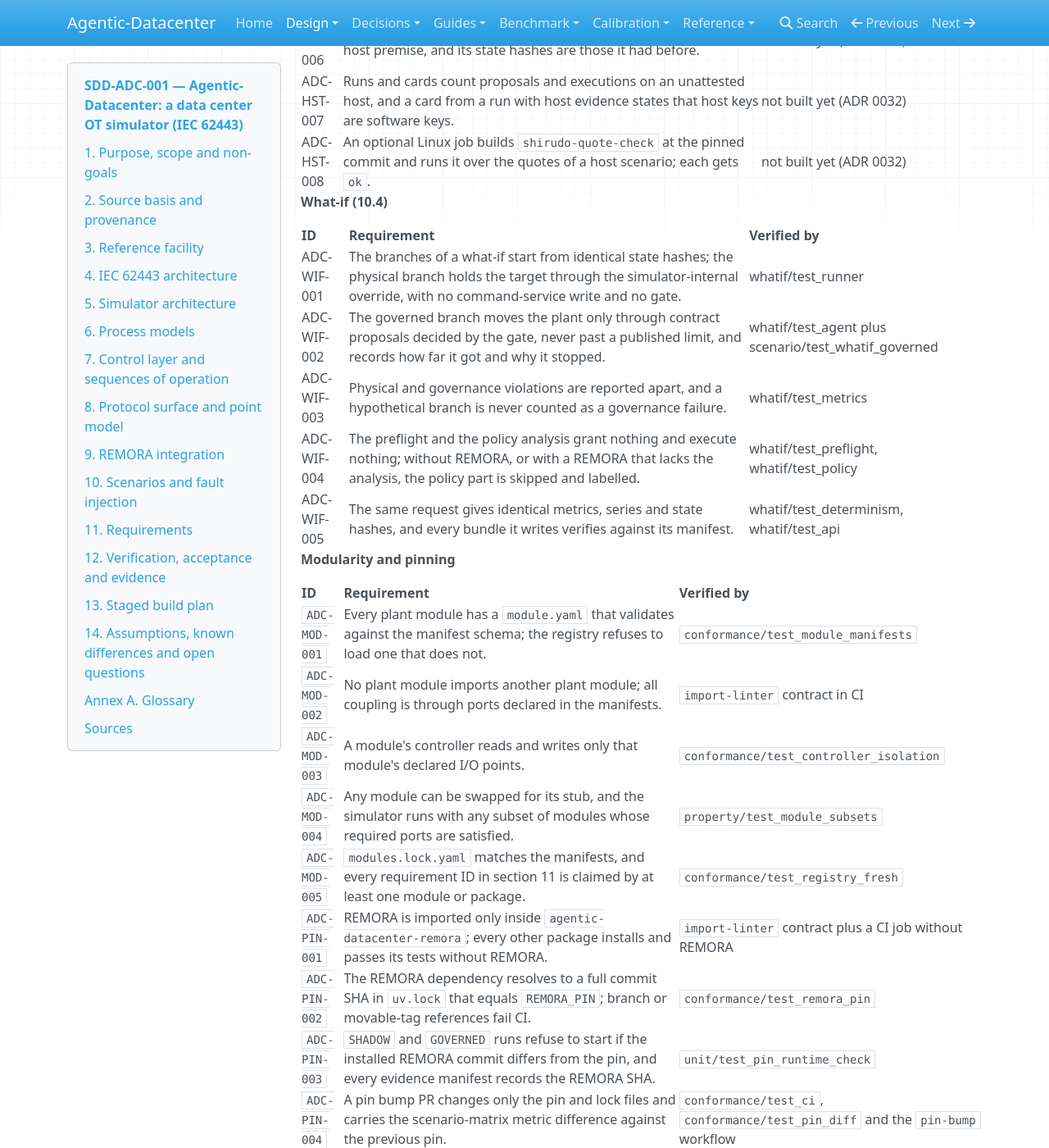
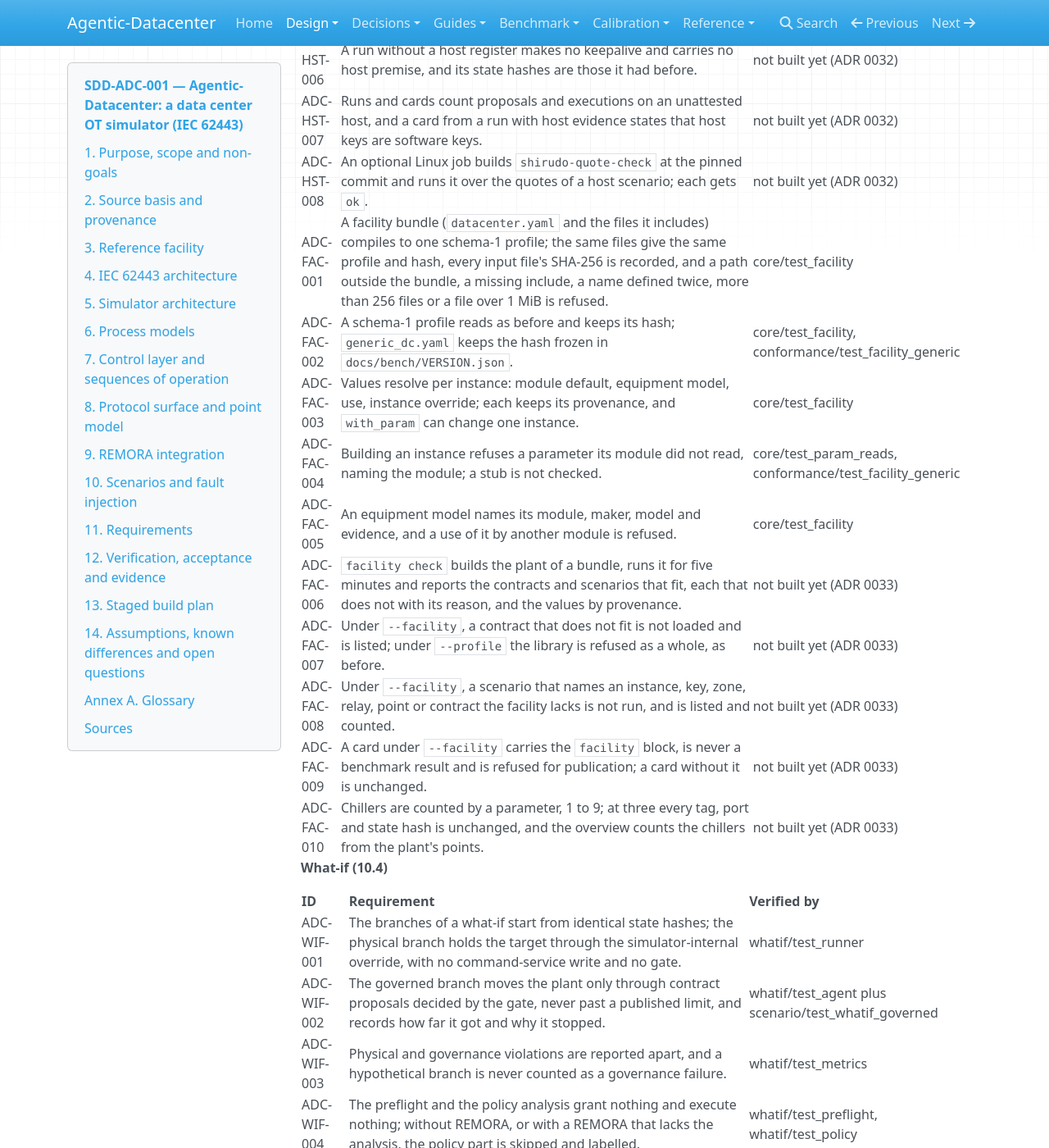
Before and after one commit to agentic-datacenter/agentic-datacenter, an MkDocs documentation site: the page built from docs/design/SDD-ADC-001.md, in a window 1280 px wide and 1400 px high, scrolled down 37460 px. Shown: the whole window at 82% size. Built offline with MkDocs 1.6.1, drawn with Linux system fonts in a browser that asks for light colours; nearby versions of some CDN libraries; some of the changed text lies outside the part shown.

Commit message:
The design document, the changelog and the navigation for bring your own data center, part 1

```diff
--- a/docs/design/SDD-ADC-001.md
+++ b/docs/design/SDD-ADC-001.md
@@ -864,6 +864,16 @@ Each requirement below maps to at least one named test; a requirement without a
 | ADC-HST-006 | A run without a host register makes no keepalive and carries no host premise, and its state hashes are those it had before. | not built yet (ADR 0032) |
 | ADC-HST-007 | Runs and cards count proposals and executions on an unattested host, and a card from a run with host evidence states that host keys are software keys. | not built yet (ADR 0032) |
 | ADC-HST-008 | An optional Linux job builds `shirudo-quote-check` at the pinned commit and runs it over the quotes of a host scenario; each gets `ok`. | not built yet (ADR 0032) |
+| ADC-FAC-001 | A facility bundle (`datacenter.yaml` and the files it includes) compiles to one schema-1 profile; the same files give the same profile and hash, every input file's SHA-256 is recorded, and a path outside the bundle, a missing include, a name defined twice, more than 256 files or a file over 1 MiB is refused. | core/test\_facility |
+| ADC-FAC-002 | A schema-1 profile reads as before and keeps its hash; `generic_dc.yaml` keeps the hash frozen in `docs/bench/VERSION.json`. | core/test\_facility, conformance/test\_facility\_generic |
+| ADC-FAC-003 | Values resolve per instance: module default, equipment model, use, instance override; each keeps its provenance, and `with_param` can change one instance. | core/test\_facility |
+| ADC-FAC-004 | Building an instance refuses a parameter its module did not read, naming the module; a stub is not checked. | core/test\_param\_reads, conformance/test\_facility\_generic |
+| ADC-FAC-005 | An equipment model names its module, maker, model and evidence, and a use of it by another module is refused. | core/test\_facility |
+| ADC-FAC-006 | `facility check` builds the plant of a bundle, runs it for five minutes and reports the contracts and scenarios that fit, each that does not with its reason, and the values by provenance. | not built yet (ADR 0033) |
+| ADC-FAC-007 | Under `--facility`, a contract that does not fit is not loaded and is listed; under `--profile` the library is refused as a whole, as before. | not built yet (ADR 0033) |
+| ADC-FAC-008 | Under `--facility`, a scenario that names an instance, key, zone, relay, point or contract the facility lacks is not run, and is listed and counted. | not built yet (ADR 0033) |
+| ADC-FAC-009 | A card under `--facility` carries the `facility` block, is never a benchmark result and is refused for publication; a card without it is unchanged. | not built yet (ADR 0033) |
+| ADC-FAC-010 | Chillers are counted by a parameter, 1 to 9; at three every tag, port and state hash is unchanged, and the overview counts the chillers from the plant's points. | not built yet (ADR 0033) |
 
 **What-if (10.4)**
 
@@ -1093,6 +1103,7 @@ This section is build history. The simulator was built in the stages below, in t
 | 9 | Scenario suite, oracle, metrics, evidence bundles, 62443 matrix, demo dashboard, what-if (10.4), tagged release | SCN-001, EVD-001, EVD-002, BEN-001 to 009, WIF-001 to 005 | Nightly matrix green; evidence bundle reproduced on a second machine |
 | 10 | Plants from other projects (ADR 0029): the plant interface, `http_plant`, `plant check`, an example plant | PLT-001 to 006 | A card on the example plant from one scenario end to end |
 | 11 | Evidence about hosts (ADR 0032): keepalives in shirudo's format, `SHIRUDO_PIN`, the host register and premise, host scenarios | HST-001 to 008 | A host scenario refused from a keepalive before the cross-check alarms, under a gate that reads host evidence |
+| 12 | Bring your own data center (ADR 0033): facility bundles, equipment models, values per instance, `facility check`, runs and cards on one's own facility, the number of chillers | FAC-001 to 010 | `facility check` and a `bench run --facility` of the example bundle end to end |
 
 **Milestone M1.** After Stage 4, thin versions of the supervisory command path, the gate interface, the two scripted agents, counterfactual replay and the result card were built first, on four scenarios: `OP-03`, `OP-10`, `AD-01` and `AD-03`. They ran under the operating profile `DECISION_ONLY`: REMORA decides through `evaluate_policy`, and allowed proposals are applied by the command service with the hash of the decision as reference. There is no execution token, no cumulative-limit enforcement on the REMORA side and no audit chain in this profile. Its results MUST be labelled as such and MUST NOT be described as governed execution. `AD-04` and `AD-05` cannot be claimed as passed under it, since replay and cumulative limits are enforced only on the governed path.
 
@@ -1114,6 +1125,7 @@ The reference specification does not contain single-line diagrams, P&IDs, point
 
 - `compose` mode is not built. There is no `deploy/` directory, no conduit container and no REMORA service in a container. Everything runs, and is tested, in `inproc` mode (ADR 0010, ADR 0016, ADR 0017). `ADC-NET-001` asks for the zone matrix in both run modes and is tested in `inproc` only. Every sentence above about `compose` mode describes a design.
 - No language-model agent (`llm_agent`, 12.1) is implemented. The benchmark and the demonstration use scripted agents.
+- Of ADR 0033, facility bundles, equipment models, values per instance and the refusal of a parameter no module reads are built (`ADC-FAC-001` to `-005`); `facility check`, runs on one's own facility and the number of chillers are not.
 - Of ADR 0032, only the keepalive format and `SHIRUDO_PIN` are built (`ADC-HST-001` to `-004`). No simulated host sends a keepalive yet, no proposal carries a `host_attested` premise, and no scenario uses one.
 - The binding surface in 5.2 and 9.2 differs from REMORA in four places (`remora_binding.md`, section 1).
 - Zones and conduits differ in the points listed in `zone_model.md`, section 6. No data collector and no alarm notification are modelled.
--- a/mkdocs.yml
+++ b/mkdocs.yml
@@ -42,6 +42,7 @@ nav:
       - 0030 A quick run shows what a scenario is about: design/adr/0030-a-quick-run-reaches-the-event.md
       - 0031 The mandate record: design/adr/0031-the-mandate-record.md
       - 0032 Host evidence from shirudo: design/adr/0032-host-evidence-from-shirudo.md
+      - 0033 Bring your own data center: design/adr/0033-bring-your-own-datacenter.md
   - Guides:
       - For data center operators: guides/operators.md
       - Run a scenario on measured weather: guides/measured-weather.md
```
Also changed, not shown: CHANGELOG.md (+1 -0 lines), docs/reference/cli.md (+2 -1 lines), docs/reference/requirements.md (+11 -1 lines), 2 other files.
